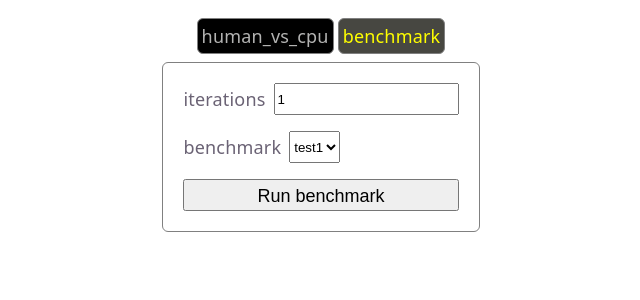
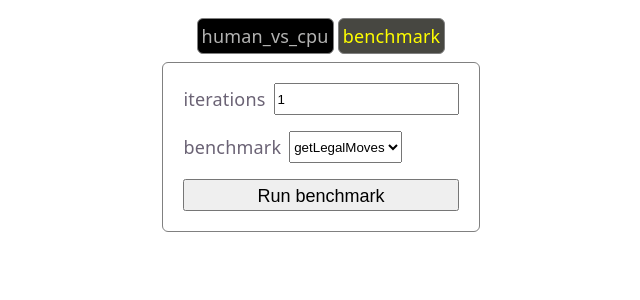
Before and after one commit to EoinF/chess-engine-algorithms, a React (Vite) app: page / in a window 1280 px wide. Shown: the top 300 px of the page, without its empty margins (319-959 px from the left). Built offline with nearby package versions, Linux system fonts and the light colour scheme.

Commit message:
Add benchmarks for getLegalMove and applyMove

```diff
--- a/src/App.tsx
+++ b/src/App.tsx
@@ -17,6 +17,7 @@ const AppHeader = ({selectedMode, setMode}: AppHeaderProps) => {
     {modes.map(modeName =>
       <div
         className={modeName === selectedMode ? "selected-mode": "mode"}
+        key={modeName}
         onClick={() => setMode(modeName)}
       >{modeName}</div>
     )}
--- a/src/Benchmark.tsx
+++ b/src/Benchmark.tsx
@@ -11,15 +11,19 @@ type BenchmarkRun = {
     start: number;
     end: number;
     status: "complete" | "cancelled";
+    iterations: number;
 }
 
 type RunningBenchmark = {
     benchmark: Worker;
     benchmarkName: string;
     start: number;
+    iterations: number;
 }
 
 const availableBenchmarks = [
+    "getLegalMoves",
+    "applyMove",
     "test1"
 ] as const;
 
@@ -42,18 +46,28 @@ export const Benchmark = () => {
     }
     const onSubmitForm: React.SubmitEventHandler = async (e) => {
         const benchmark = workersMap[state.benchmarkName];
+        const numIterations = Number(state.iterations);
+
         e.preventDefault();
         if (runningBenchmark != null || benchmark == null) {
             return false;
         }
         const startTime = Date.now();
-        setRunningBenchmark({benchmarkName: state.benchmarkName, benchmark, start: startTime});
+        setRunningBenchmark({benchmarkName: state.benchmarkName, benchmark, start: startTime, iterations: numIterations});
         benchmark.onmessage = (() => {
             benchmark.onmessage = null;
             setRunningBenchmark(null)
-            setBenchmarkRuns(runs => ([{...state, start: startTime, end: Date.now(), status: "complete"}, ...runs]));
+            setBenchmarkRuns(runs => ([
+                {
+                    benchmarkName: state.benchmarkName,
+                    start: startTime,
+                    end: Date.now(),
+                    status: "complete",
+                    iterations: numIterations,
+                },
+                ...runs]));
         });
-        benchmark.postMessage({iterations: Number(state.iterations)});
+        benchmark.postMessage({iterations: numIterations});
     };
 
     const onCancel = () => {
@@ -62,7 +76,14 @@ export const Benchmark = () => {
             // Reload benchmark after terminating
             workersMap[runningBenchmark.benchmarkName] = loadBenchmark(runningBenchmark.benchmarkName);
 
-            setBenchmarkRuns(runs => ([{...state, start: runningBenchmark.start, end: Date.now(), status: "cancelled"}, ...runs]));
+            setBenchmarkRuns(runs => ([
+                {
+                    benchmarkName: runningBenchmark.benchmarkName,
+                    start: runningBenchmark.start,
+                    end: Date.now(),
+                    status: "cancelled",
+                    iterations: runningBenchmark.iterations,
+                }, ...runs]));
             setRunningBenchmark(null);
         }
     }
@@ -94,10 +115,13 @@ type BenchmarkRunViewProps = {
     benchmarkRun: BenchmarkRun;
 }
 
-const BenchmarkRunItem = ({benchmarkRun: {start, end, benchmarkName, status }}: BenchmarkRunViewProps) => {
+const BenchmarkRunItem = ({benchmarkRun: {start, end, benchmarkName, status, iterations }}: BenchmarkRunViewProps) => {
+    const duration = end - start;
+    const durationPerIteration = duration / iterations
     return <div className="benchmark-run-item">
-        <div>{benchmarkName}</div>
+        <div>{benchmarkName}({iterations})</div>
         <div className={status === "cancelled" ? "benchmark-cancelled": ""}>{end - start}ms</div>
+       {status === "complete" && <div>({durationPerIteration.toFixed(2)} ms)</div>}
     </div>
 }
 
@@ -105,7 +129,7 @@ type BenchmarkActiveItemProps = {
     runningBenchmark: RunningBenchmark;
     onCancel: () => void;
 };
-const BenchmarkActiveItem = ({runningBenchmark: {benchmarkName, start}, onCancel}: BenchmarkActiveItemProps) => {
+const BenchmarkActiveItem = ({runningBenchmark: {benchmarkName, start, iterations}, onCancel}: BenchmarkActiveItemProps) => {
     const [end, setEnd] = useState(Date.now());
 
     useEffect(() => {
@@ -113,7 +137,7 @@ const BenchmarkActiveItem = ({runningBenchmark: {benchmarkName, start}, onCancel
     })
 
     return <div className="benchmark-run-item">
-        <div>{benchmarkName}</div>
+        <div>{benchmarkName}({iterations})</div>
         <div className="benchmark-timer">{end - start}ms</div>
         <button className="benchmark-cancel" type="button" onClick={onCancel}>Cancel</button>
     </div>
--- a/src/HumanVsCpu.tsx
+++ b/src/HumanVsCpu.tsx
@@ -1,39 +1,11 @@
 import { useMemo, useState } from 'react';
 import './App.css';
 import { Board } from './Board';
-import { useEval } from './useEval';
 import { applyMove } from './gameLogic';
 import { getLegalMoves } from './legalMoves';
 import { Sidebar } from './Sidebar';
-import { king, type BoardCellState, type BoardState, type EmptyCell, type GameAction, type GamePiece } from './state';
-
-const initialBoardCells: BoardCellState[] = [
-  "RNBQKBNR",
-  "PPPPPPPP",
-  "OOOOOOOO",
-  "OOOOOOOO",
-  "OOOOOOOO",
-  "OOOOOOOO",
-  "pppppppp",
-  "rnbqkbnr"
-].join("").split("").map((cell) => ({
-  piece: cell.toUpperCase() as GamePiece | EmptyCell,
-  isWhite: cell.charCodeAt(0) >= 0x61, // cell > 'a'
-}));
-
-const initialBoardState: BoardState = {
-  cells: initialBoardCells,
-  blackKingIndex: initialBoardCells.findIndex(cell => cell.piece === king && !cell.isWhite),
-  whiteKingIndex: initialBoardCells.findIndex(cell => cell.piece === king && cell.isWhite),
-  isWhiteTurn: true,
-  enPassantPawnIndex: null,
-  blackKingMoved: false,
-  whiteKingMoved: false,
-  rookA1Moved: false,
-  rookA8Moved: false,
-  rookH1Moved: false,
-  rookH8Moved: false,
-}
+import { initialBoardState, type GameAction } from './state';
+import { useEval } from './useEval';
 
 export const HumanVsCpu = () => {
       const [boardState, setBoardState] = useState(initialBoardState);
--- /dev/null
+++ b/src/benchmarks/applyMove.ts
@@ -0,0 +1,16 @@
+import { applyMove } from "../gameLogic";
+import { getLegalMoves } from "../legalMoves";
+import { initialBoardState } from "../state";
+
+const legalMoves = getLegalMoves(initialBoardState);
+const legalMovesFlattened = legalMoves.flatMap((legalMovesAtCell, from) => legalMovesAtCell.map(to => [from, to]));
+
+onmessage = (e) => {
+  const {iterations} = e.data;
+
+  for (let i = 0; i < iterations; i++) {
+    const [from, to] = legalMovesFlattened[i % legalMovesFlattened.length];
+    applyMove(initialBoardState, from, to);
+  }
+  postMessage({});
+};
--- /dev/null
+++ b/src/benchmarks/getLegalMoves.ts
@@ -0,0 +1,16 @@
+import { applyMove } from "../gameLogic";
+import { getLegalMoves } from "../legalMoves";
+import { initialBoardState } from "../state";
+
+const legalMoves = getLegalMoves(initialBoardState);
+const legalMovesFlattened = legalMoves.flatMap((legalMovesAtCell, from) => legalMovesAtCell.map(to => [from, to]));
+const boardStates = legalMovesFlattened.map(([from, to]) => applyMove(initialBoardState, from, to))
+
+onmessage = (e) => {
+  const {iterations} = e.data;
+
+  for (let i = 0; i < iterations; i++) {
+    getLegalMoves(boardStates[i % boardStates.length]);
+  }
+  postMessage({});
+};
--- a/src/state.ts
+++ b/src/state.ts
@@ -45,3 +45,31 @@ export type GameAction = {
   from: number;
   to: number;
 }
+
+const initialBoardCells: BoardCellState[] = [
+  "RNBQKBNR",
+  "PPPPPPPP",
+  "OOOOOOOO",
+  "OOOOOOOO",
+  "OOOOOOOO",
+  "OOOOOOOO",
+  "pppppppp",
+  "rnbqkbnr"
+].join("").split("").map((cell) => ({
+  piece: cell.toUpperCase() as GamePiece | EmptyCell,
+  isWhite: cell.charCodeAt(0) >= 0x61, // cell > 'a'
+}));
+
+export const initialBoardState: Readonly<BoardState> = {
+  cells: initialBoardCells,
+  blackKingIndex: initialBoardCells.findIndex(cell => cell.piece === king && !cell.isWhite),
+  whiteKingIndex: initialBoardCells.findIndex(cell => cell.piece === king && cell.isWhite),
+  isWhiteTurn: true,
+  enPassantPawnIndex: null,
+  blackKingMoved: false,
+  whiteKingMoved: false,
+  rookA1Moved: false,
+  rookA8Moved: false,
+  rookH1Moved: false,
+  rookH8Moved: false,
+}
```
